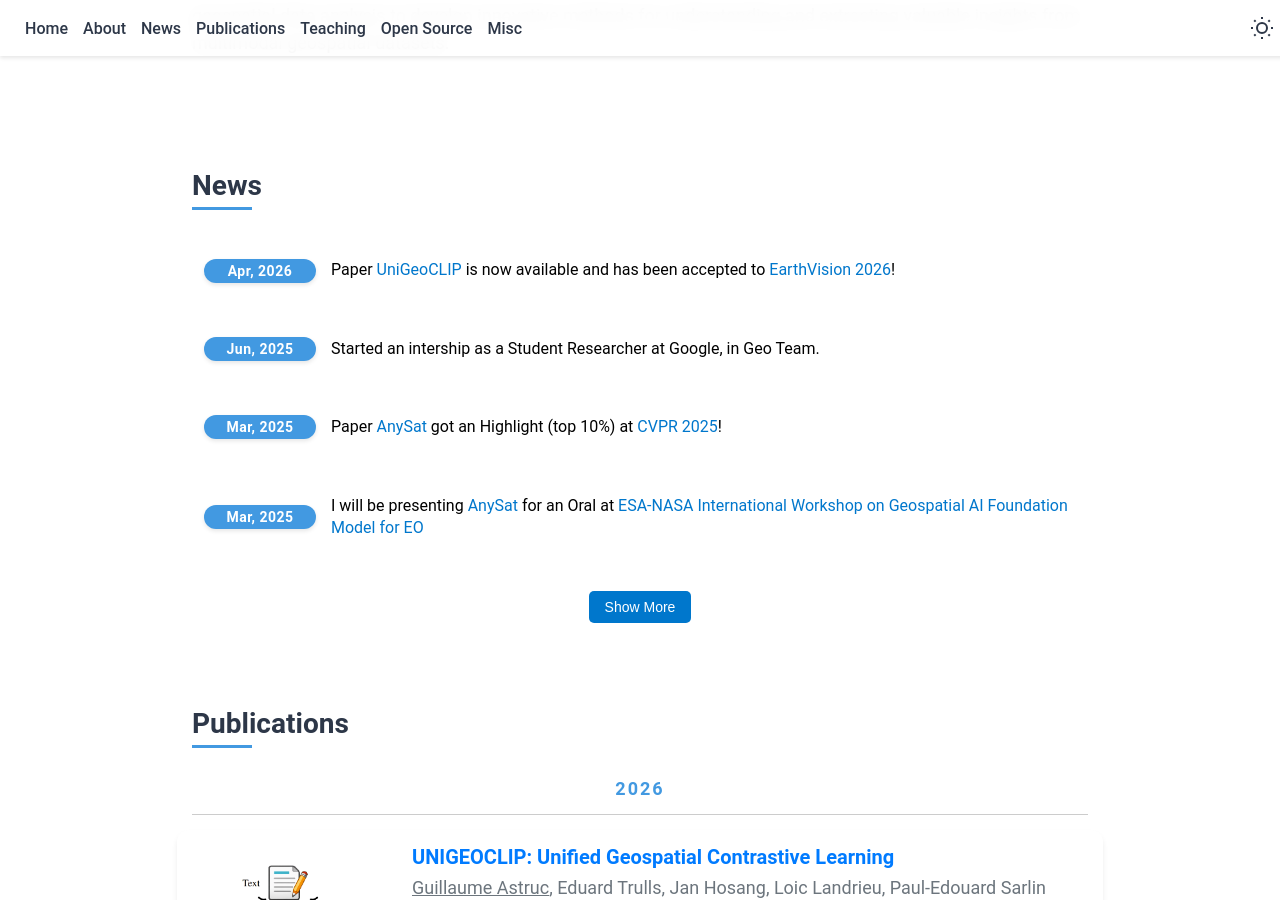
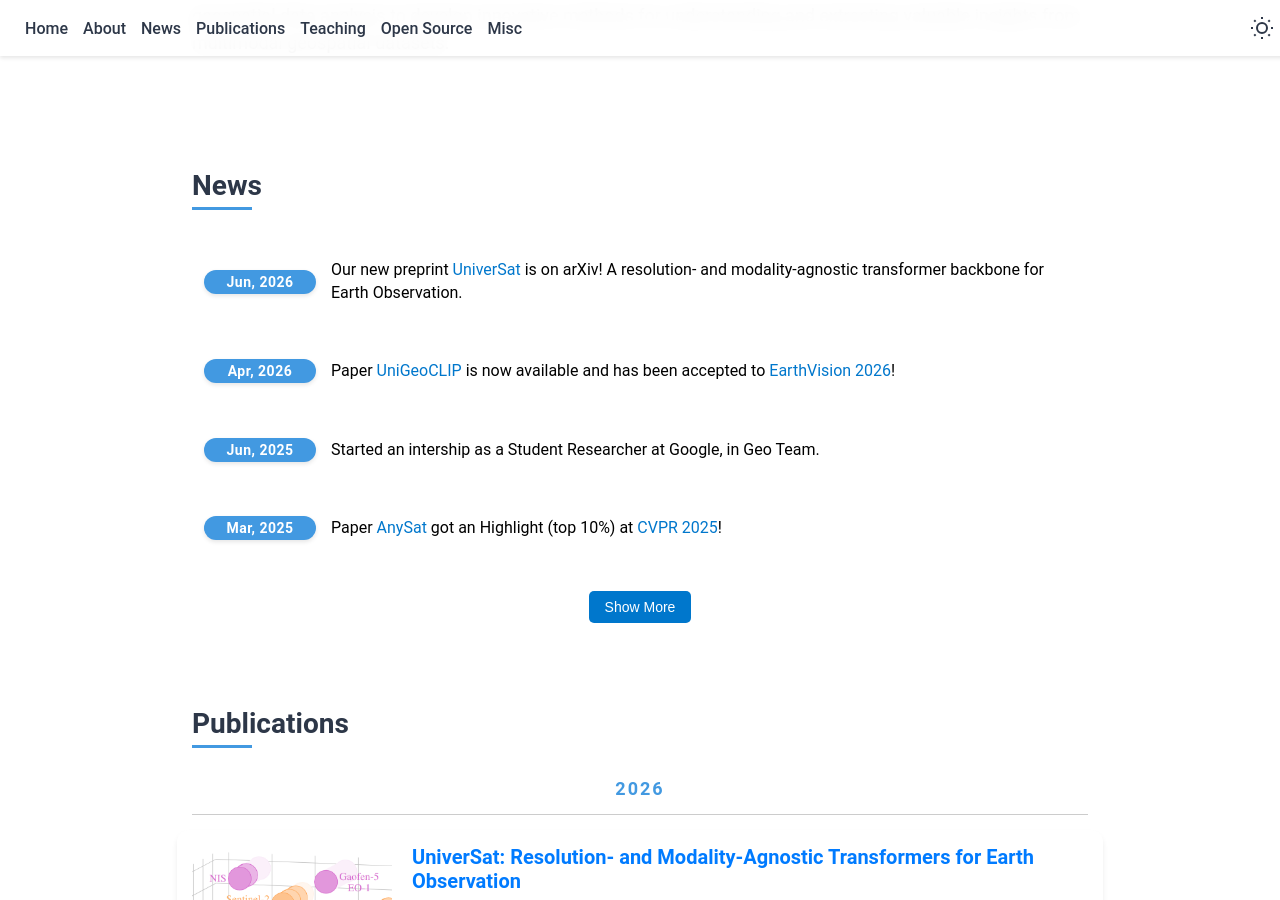
Before and after one commit to gastruc/gastruc.github.io, a Jekyll site: the page built from index.markdown, in a window 1280 px wide and 900 px high, scrolled down 740 px. Built offline with Jekyll 4.4.1, drawn with Linux system fonts in a browser that asks for light colours; some of the changed text lies outside the part shown.

Commit message:
Add news

```diff
--- a/_data/main/news.yaml
+++ b/_data/main/news.yaml
@@ -27,3 +27,6 @@
 
 - date: 2026-04-14
   content: Paper [UniGeoCLIP](https://gastruc.github.io/unigeoclip) is now available and has been accepted to [EarthVision 2026](https://www.grss-ieee.org/events/earthvision-2026/)!
+
+- date: 2026-06-02
+  content: Our new preprint [UniverSat](https://gastruc.github.io/universat) is on arXiv! A resolution- and modality-agnostic transformer backbone for Earth Observation.
--- a/_data/main/open_source.yaml
+++ b/_data/main/open_source.yaml
@@ -13,3 +13,7 @@
 - repo_name: UniGeoClip
   repo_owner: gastruc
   type: own
+
+- repo_name: UniverSat
+  repo_owner: gastruc
+  type: own
--- a/_data/main/publications.yaml
+++ b/_data/main/publications.yaml
@@ -1,3 +1,19 @@
+- title: "UniverSat: Resolution- and Modality-Agnostic Transformers for Earth Observation"
+  authors: <a href="https://yohannperron.github.io/WebPage/">Yohann Perron</a>*, <u>Guillaume Astruc</u>*, <a href="https://ngonthier.github.io/">Nicolas Gonthier</a>, <a href="https://www.umr-lastig.fr/clement-mallet/">Clement Mallet</a>, <a href="https://loiclandrieu.com/">Loic Landrieu</a> (* equal contribution)
+  date: 2026-06-01
+  year: 2026
+  journal: arXiv preprint
+  thumbnail: /assets/publications/universat/teaser.png?v=2
+  pdf: /assets/publications/universat/universat.pdf
+  github: https://github.com/gastruc/UniverSat
+  website: /universat
+  abstract: 'Vision Transformers (ViT) dominate computer vision. However, their reliance on rigid patch projectors hinders transfer to Earth Observation (EO), where input modalities, scales, and resolutions vary widely. We introduce UniverSat, a ViT-style backbone built around a Universal Patch Encoder that maps patches from arbitrary spatial, spectral, and temporal resolutions, and from both optical and non-optical sensors, into a shared embedding space with a shared set of weights. This enables training a single model on heterogeneous multimodal corpora via self-supervision, yielding robust, sensor-agnostic spatial features. We validate this approach with strong results across classification and segmentation on standard EO benchmarks from GeoBench, PANGEABench, and SpectralEarth. Our code and models are available at github.com/gastruc/UniverSat.'
+  bibtex: "@article{perron2026universat,\n
+    &nbsp;&nbsp; title={UniverSat: Resolution- and Modality-Agnostic Transformers for Earth Observation},\n
+    &nbsp;&nbsp; author={Perron, Yohann and Astruc, Guillaume and Gonthier, Nicolas and Mallet, Clement and Landrieu, Loic},\n
+    &nbsp;&nbsp; journal={arXiv preprint},\n
+    &nbsp;&nbsp; year={2026}\n
+}"
 - title: "OpenStreetView-5M: The Many Roads to Global Visual Geolocation"
   authors: <u>Guillaume Astruc</u>*,<a href="https://nicolas-dufour.github.io/">Nicolas Dufour</a>*, <a href="https://imagine.enpc.fr/~siglidii/">Ioannis Siglidis</a>*, Constantin Aronssohn, Nacim Bouia, <a href="https://stephanie-fu.github.io/">Stephanie Fu</a>, <a href="https://romainloiseau.fr/">Romain Loiseau</a>, <a href="https://nv-nguyen.github.io/">Van Nguyen Nguyen</a>, <a href="https://imagine.enpc.fr/~raudec/">Charles Raude</a>, <a href="https://imagine.enpc.fr/~vincente/">Elliot Vincent</a>, Lintao XU, Hongyu Zhou, <a href="https://loiclandrieu.com/">Loic Landrieu</a>
   date: 2024-06-17
```
